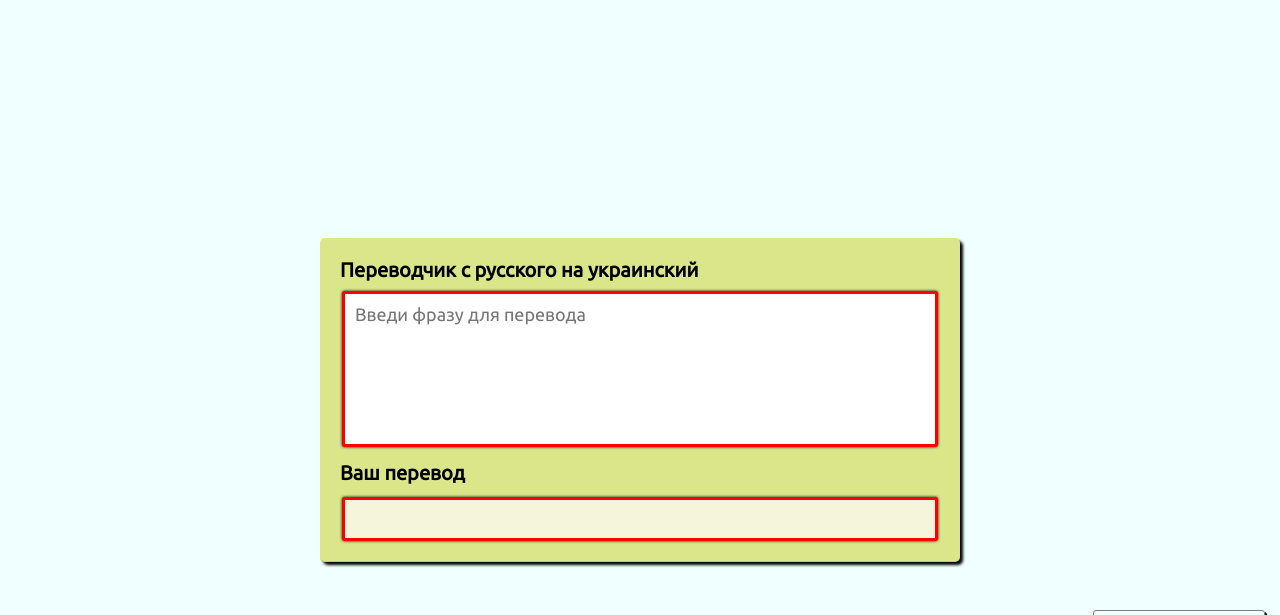
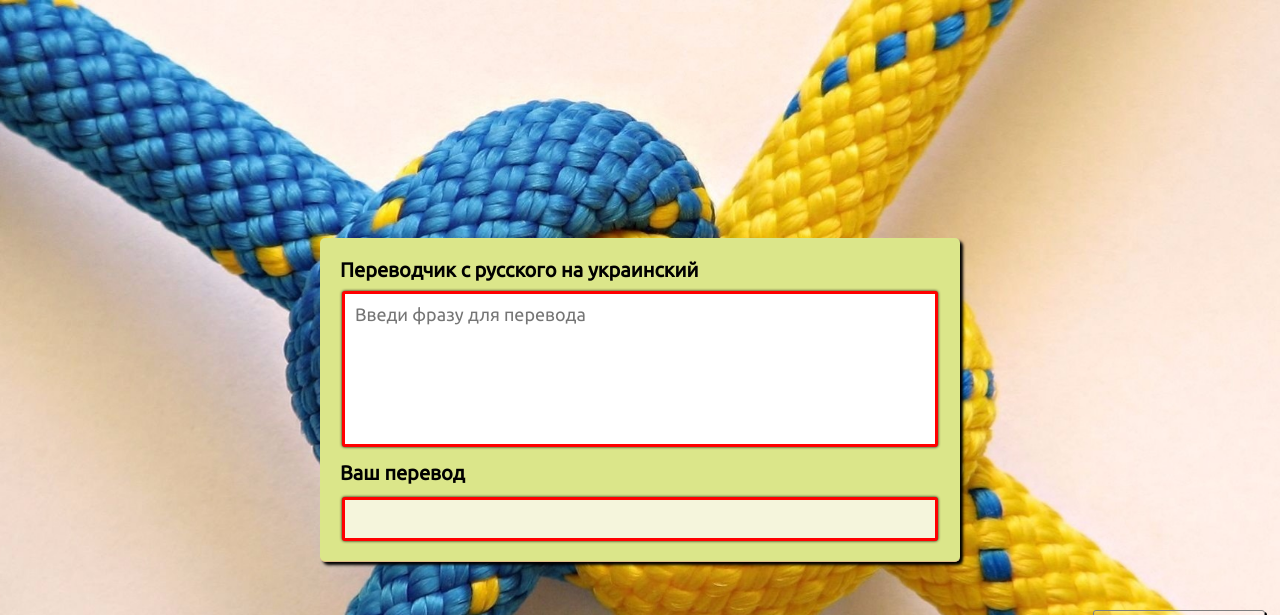
Before and after one commit to dunice-romanov/ukranian-translator, a plain HTML site: page index.html in a window 1280 px wide. Shown: the top 615 px of the page. Drawn offline with nearby package versions, Linux system fonts and the light colour scheme; the site is published under a folder, as on GitHub Pages, so addresses that start at the root find nothing.

Commit message:
fixing background image

```diff
--- a/styles/style.css
+++ b/styles/style.css
@@ -6,7 +6,7 @@ body {
     padding: 0;
     margin: 0;
     font-size: 14px;
-    background: azure url(/assets/background.jpg) center no-repeat;
+    background: lightyellow url(../assets/background.jpg) center no-repeat;
     background-position: center;
     background-attachment: fixed;
     -webkit-background-size: cover;
```
